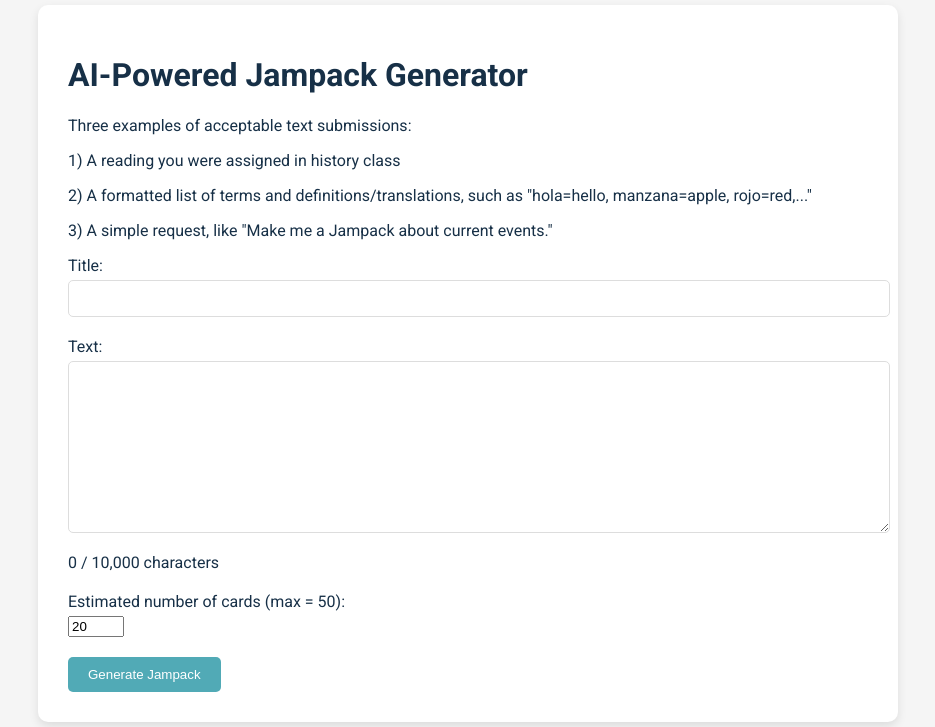
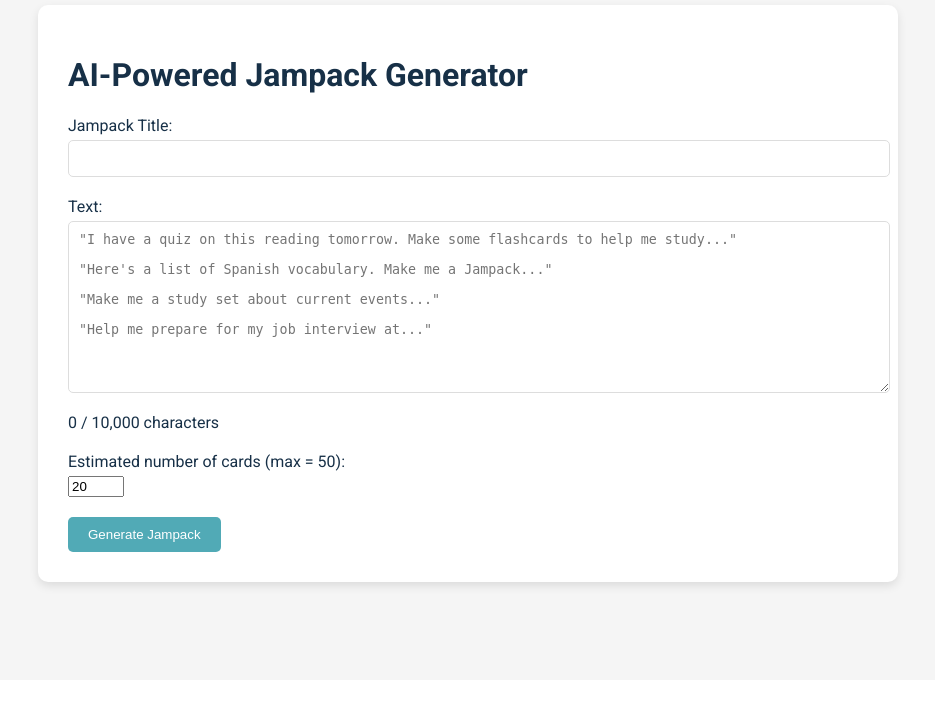
Before and after one commit to samcraftt/jamliterate, a Flask app: page /jampack_generator in a window 1280 px wide. Shown: the part 120-847 px from the top of the page, without its empty margins (172-1107 px from the left). After the commit the page ends 712 px from the top, so only its background shows below. Run offline with Flask 3, Linux system fonts and the light colour scheme; the visitor is signed in with stand-in values (Sample User, id 1); parts of the project's set-up code (start-up, migrations or seed data) failed here and were passed over.

Commit message:
Update jampack_generator.html

```diff
--- a/templates/jampack_generator.html
+++ b/templates/jampack_generator.html
@@ -51,21 +51,24 @@
     }
 </style>
 {% endblock %}
+
 {% block content %}
 <div class="composer-container">
     <h1>AI-Powered Jampack Generator</h1>
-    <p>Three examples of acceptable text submissions:</p>
-    <p>1) A reading you were assigned in history class</p>
-    <p>2) A formatted list of terms and definitions/translations, such as "hola=hello, manzana=apple, rojo=red,..."</p>
-    <p>3) A simple request, like "Make me a Jampack about current events."</p>
     <form action="{{ url_for('jampack_generator') }}" method="post">
         <div class="form-group">
-            <label for="title">Title:</label>
+            <label for="title">Jampack Title:</label>
             <input type="text" id="title" name="title" required>
         </div>
         <div class="form-group">
             <label for="text">Text:</label>
-            <textarea id="text" name="text" rows="10" required maxlength="10000"></textarea>
+            <textarea id="text" name="text" rows="10" required maxlength="10000" placeholder="&quot;I have a quiz on this reading tomorrow. Make some flashcards to help me study...&quot;
+
+&quot;Here's a list of Spanish vocabulary. Make me a Jampack...&quot;
+
+&quot;Make me a study set about current events...&quot;
+
+&quot;Help me prepare for my job interview at...&quot;"></textarea>
             <p id="char-count">0 / 10,000 characters</p>
         </div>
         <div class="form-group">
@@ -79,27 +82,30 @@
     </div>
 </div>
 {% endblock %}
+
 {% block extra_js %}
 <script>
 document.addEventListener('DOMContentLoaded', function() {
-  var form = document.querySelector('form');  // Select the form without relying on an id
+    var form = document.querySelector('form');
     var loadingMessage = document.getElementById('loading-message');
     var textArea = document.getElementById('text');
     var charCount = document.getElementById('char-count');
+
     form.addEventListener('submit', function(e) {
         loadingMessage.style.display = 'block';
         form.style.display = 'none';
     });
+
     textArea.addEventListener('input', function() {
         var remainingChars = 10000 - this.value.length;
         charCount.textContent = this.value.length + ' / 10,000 characters';
-
         if (remainingChars < 0) {
             charCount.style.color = 'red';
         } else {
             charCount.style.color = 'initial';
         }
     });
+
     form.addEventListener('submit', function(e) {
         if (textArea.value.length > 10000) {
             e.preventDefault();
```
Lines whose indentation alone changed are shown as unchanged.
